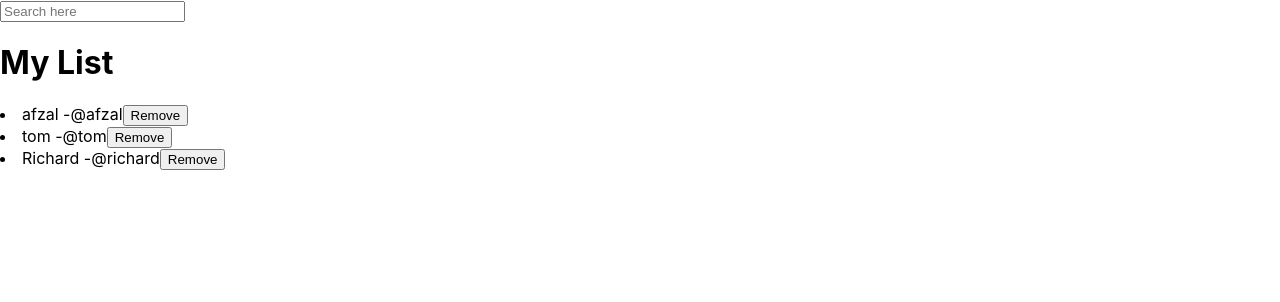
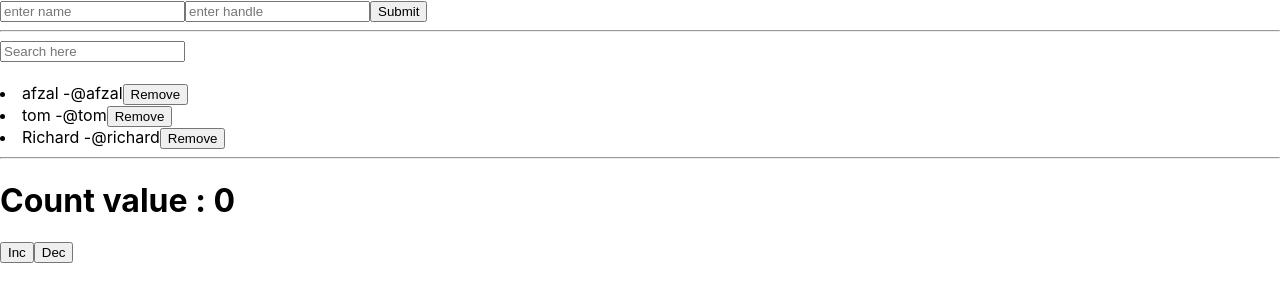
Before and after one commit to mohdafzal21/OOPS-js-, a React (Create React App) app in the folder cra/mydemo2020/: page / in a window 1280 px wide. Shown: the top 302 px of the page. Built offline with nearby package versions, Linux system fonts and the light colour scheme.

Commit message:
Lifting State up in React

```diff
--- a/cra/mydemo2020/src/App.js
+++ b/cra/mydemo2020/src/App.js
@@ -1,5 +1,7 @@
 import React, { Component } from 'react'
 import ListContact from './contactApp/ListContact'
+import AddContact from './contactApp/AddContact'
+import Counter from './Counter'
 export default class App extends Component {
   state = {
     contacts : [
@@ -24,8 +26,18 @@ export default class App extends Component {
     ]
   }
 
+  //add new contact to the list
+  addContact = (newcontact)=>{
+    console.log(newcontact)
+    // const prevState = this.state.contacts
+    // prevState.push(newcontact)
+    this.setState((prevState)=>({
+      contacts :[...prevState.contacts, newcontact]
+    }))
+
+  }
+
   removeContact = (contact)=>{
-    console.log(contact)
     this.setState({
       contacts  : this.state.contacts.filter((c)=> c.id !== contact.id)
     })
@@ -35,9 +47,13 @@ export default class App extends Component {
     const {contacts} = this.state
     return (
       <div>
+        <AddContact addContact={this.addContact}/>
+        <hr/>
          <ListContact
         removeContact ={ this.removeContact}
          name="My List" contacts={contacts} />
+         <hr/>
+         <Counter/>
       </div>
     )
   }
--- a/cra/mydemo2020/src/Counter.js
+++ b/cra/mydemo2020/src/Counter.js
@@ -2,13 +2,17 @@ import React, { Component } from 'react';
 
 class Counter extends Component{
 
+    state={
+            count : 0
+    }
 
     render(){
+        const {count} = this.state
         return(
             <div>
-                 <h1>Count value : {this.props.count} </h1>
-                <button onClick={this.props.incrementCount}>Inc</button>
-                <button onClick={this.props.decrementCount}>Dec</button>
+                 <h1>Count value : {count} </h1>
+                <button onClick={this.incrementCount}>Inc</button>
+                <button onClick={this.decrementCount}>Dec</button>
             </div>
         )
     }
--- /dev/null
+++ b/cra/mydemo2020/src/contactApp/AddContact.js
@@ -0,0 +1,48 @@
+import React, { Component } from 'react'
+
+export default class AddContact extends Component {
+    state = {
+        name :'',
+        handle: ''
+    }
+    handleChange =  e =>{
+        //Object Interpolation
+        this.setState({
+           [e.target.name]  : e.target.value
+        })
+    }
+    // handleChangeHandle = e =>{
+    //     this.setState({
+    //         handle : e.target.value
+    //     })
+    // }
+
+    handleSubmit = (e)=>{
+        e.preventDefault()
+        //process form
+        this.props.addContact(this.state)
+    }
+    render() {
+        const {name,handle} = this.state
+        return (
+            <div>
+                <form onSubmit={this.handleSubmit}>
+                    <input
+                       name="name"
+                       placeholder="enter name"
+                       value ={name}
+                       onChange={this.handleChange}
+                    />
+                    <input
+                      name = "handle"
+                      placeholder= "enter handle"
+                      value = {handle}
+                      onChange={this.handleChange}
+
+                    />
+                    <button type="submit">Submit</button>
+                </form>
+            </div>
+        )
+    }
+}
--- a/cra/mydemo2020/src/contactApp/ListContact.js
+++ b/cra/mydemo2020/src/contactApp/ListContact.js
@@ -6,7 +6,6 @@ class ListContact extends Component {
         query : ''
      }
      updateQuery=(input)=>{
-         console.log(input)
         this.setState({
             query : input.trim()
         })
@@ -19,7 +18,9 @@ class ListContact extends Component {
         const showContacts = query === ''
                                     ? contacts
                                     : contacts.filter((c)=> c.name.toLowerCase().includes(query.toLowerCase()))
-        return (
+        const newName = query === '' ?
+        null :  `${showContacts.length} of ${contacts.length} Showing`
+     return (
             <div>
             <input
              placeholder="Search here"
@@ -27,9 +28,9 @@ class ListContact extends Component {
                value={query}
                onChange={(e)=>this.updateQuery(e.target.value)}
               />
-            <h1>{name}</h1>
-           {showContacts.map((contact)=> (
-               <div key={contact.id}>
+            <h1>{newName}</h1>
+           {showContacts.map((contact,index)=> (
+               <div key={index}>
                    <li >
                        {contact.name} -{contact.handle}
                        <button onClick={()=>removeContact(contact)}>Remove</button>
```
